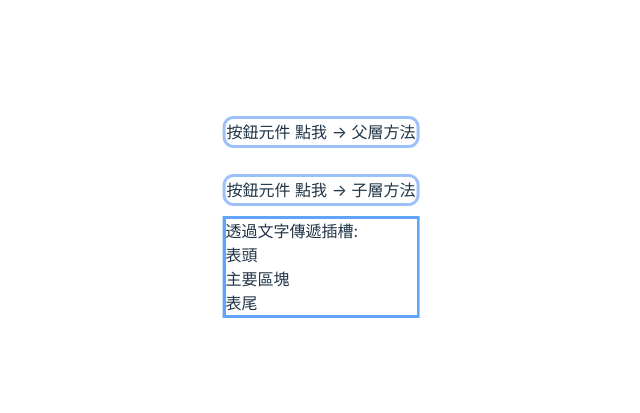
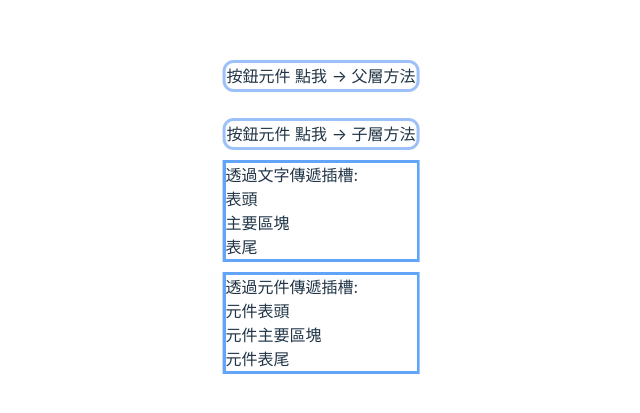
Before and after one commit to MizuYang/React-Demo, a React (Vite) app: page / in a window 1280 px wide. Shown: the part 175-588 px from the top of the page, without its empty margins (319-959 px from the left). Built offline with nearby package versions, Linux system fonts and the light colour scheme.

Commit message:
新增 練習: 傳遞元件插槽

```diff
--- a/src/App.tsx
+++ b/src/App.tsx
@@ -5,6 +5,13 @@ import { Button } from "@components/todos/Button.tsx";
 
 // @ts-ignore
 import { TestSlots } from "@components/todos/TestSlots.tsx";
+
+// @ts-ignore
+import { Header } from "@components/slots/header.tsx";
+// @ts-ignore
+import { Main } from "@components/slots/main.tsx";
+// @ts-ignore
+import { Footer } from "@components/slots/footer.tsx";
 
 function fatherFn() {
   console.log("父層的方法");
@@ -29,6 +36,14 @@ function App() {
             footer={<footer>表尾</footer>}
           />
         </div>
+        <div className="ring ring-blue-400 my-4">
+          透過元件傳遞插槽:
+          <TestSlots
+            header={<Header />}
+            main={<Main />}
+            footer={<Footer />}
+          />
+        </div>
       </div>
     </>
   );
--- /dev/null
+++ b/src/components/slots/footer.tsx
@@ -0,0 +1,3 @@
+export function Footer () {
+  return (<footer>元件表尾</footer>)
+}
--- /dev/null
+++ b/src/components/slots/header.tsx
@@ -0,0 +1,3 @@
+export function Header () {
+  return (<header>元件表頭</header>)
+}
--- /dev/null
+++ b/src/components/slots/main.tsx
@@ -0,0 +1,3 @@
+export function Main () {
+  return (<main>元件主要區塊</main>)
+}
```
